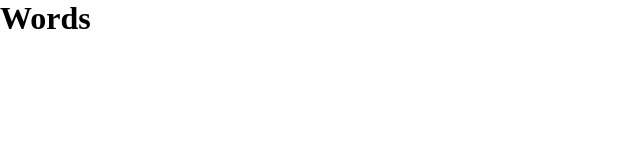
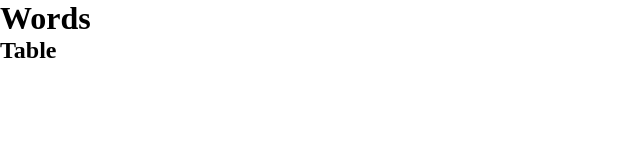
Before and after one commit to MikiWojak/words-list-vue, a Vue app: page / in a window 1280 px wide. Shown: the top 160 px of the page, without its empty margins (0-640 px from the left). Built offline with nearby package versions, Linux system fonts and the light colour scheme.

Commit message:
Table for words - component

```diff
--- /dev/null
+++ b/src/components/words/Table.vue
@@ -0,0 +1,11 @@
+<template>
+    <div>
+        <h2>Table</h2>
+    </div>
+</template>
+
+<script>
+export default {
+    name: 'Table'
+};
+</script>
--- a/src/views/Words.vue
+++ b/src/views/Words.vue
@@ -1,11 +1,17 @@
 <template>
     <div>
         <h1>Words</h1>
+
+        <words-table />
     </div>
 </template>
 
 <script>
 export default {
-    name: 'Words'
+    name: 'Words',
+
+    components: {
+        WordsTable: () => import('@/components/words/Table')
+    }
 };
 </script>
```
